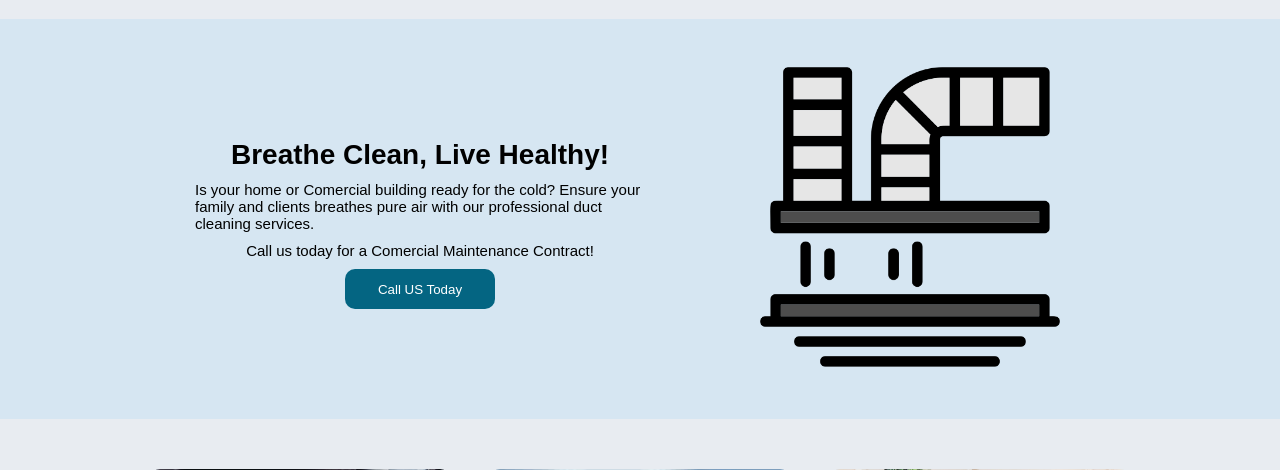
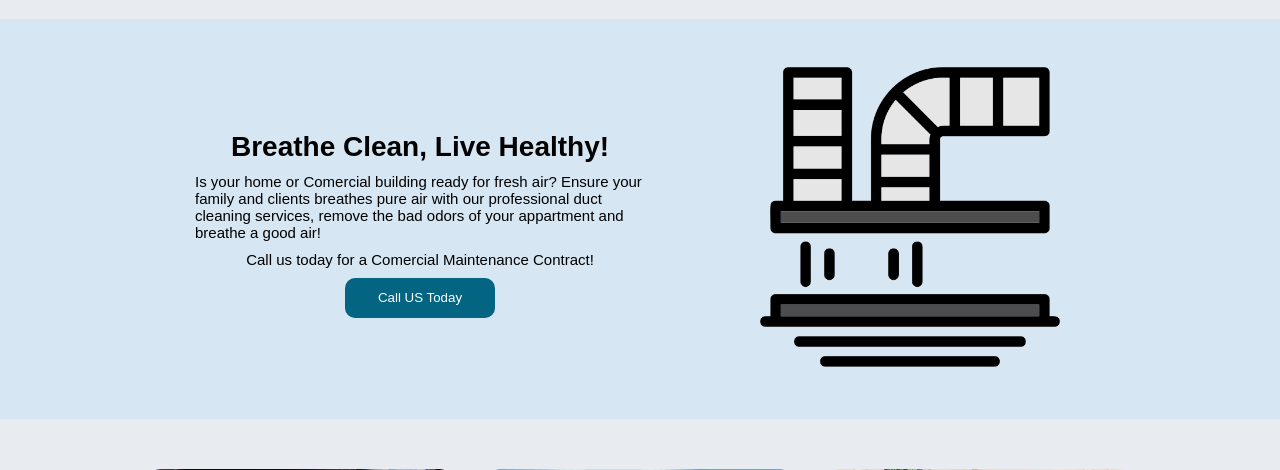
Before and after one commit to Andy2020code/hvac-01, a Flask app: page / in a window 1280 px wide. Shown: the part 553-1023 px from the top of the page. Run offline with Flask 3, Linux system fonts and the light colour scheme; some web fonts are replaced.

Commit message:
design update

```diff
--- a/static/css/index.css
+++ b/static/css/index.css
@@ -915,7 +915,7 @@
 }
 
 @media (max-width: 1600px){
-  .div-03-text-content-01{
+  .div-03-text-content-01 p{
     width: 700px;
   }
 }
--- a/templates/index.html
+++ b/templates/index.html
@@ -37,7 +37,7 @@
 
         <div class="dc-left-div">
             <h1 class="dc-title">Breathe Clean, Live Healthy!</h1>
-            <p class="dc-text-01">Is your home or Comercial building ready for the cold? Ensure your family and clients breathes pure air with our professional duct cleaning services.</p>
+            <p class="dc-text-01">Is your home or Comercial building ready for fresh air? Ensure your family and clients breathes pure air with our professional duct cleaning services, remove the bad odors of your appartment and breathe a good air!</p>
             <h1 class="dc-title-01">Call us today for a Comercial Maintenance Contract!  </h1>
             <a href="/service"><button class="call-btn">Call US Today</button></a>
         </div>
```
